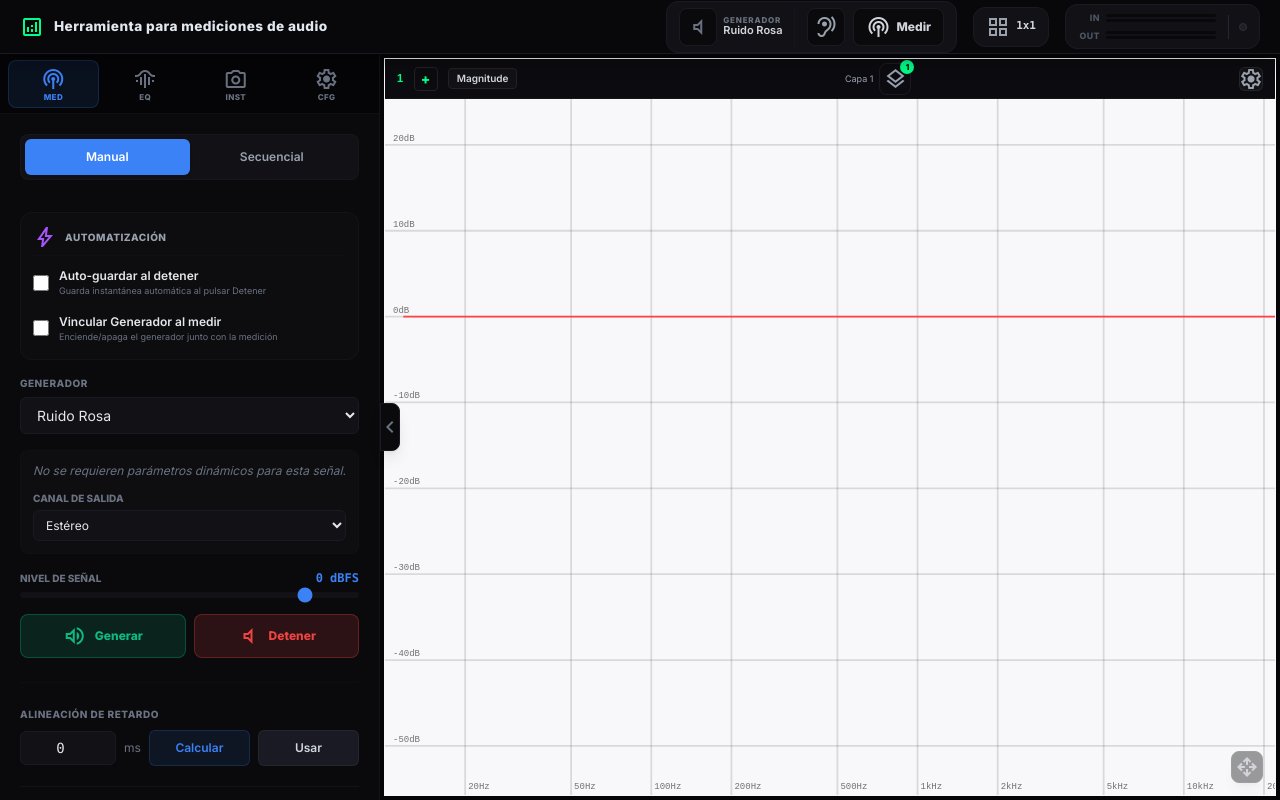
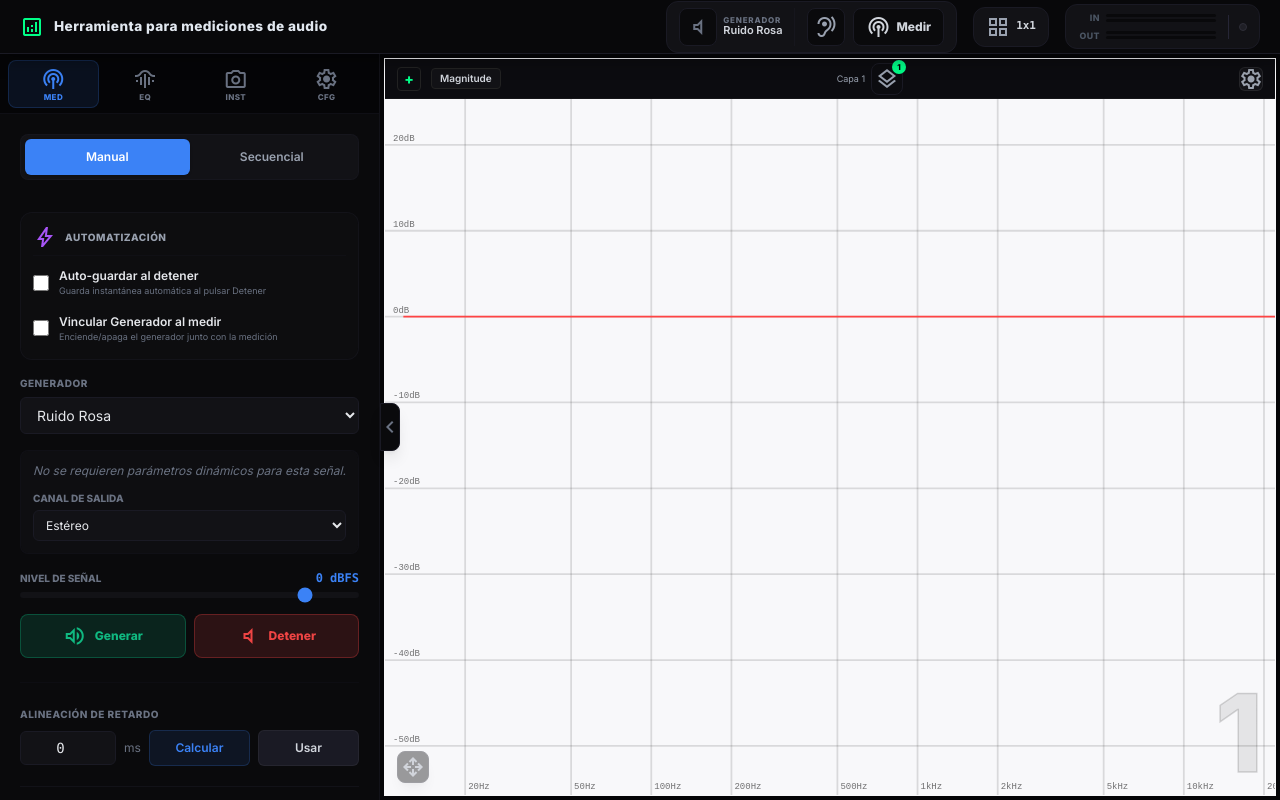
Before and after one commit to entrerios2/asistente, a SvelteKit app: page / in a window 1280 px wide. Built offline with nearby package versions, Linux system fonts and the light colour scheme.

Commit message:
feat: implement canvas-based Quadrant component for multi-metric audio analysis visualization

```diff
--- a/src/components/medicion/Quadrant.svelte
+++ b/src/components/medicion/Quadrant.svelte
@@ -1176,7 +1176,6 @@
          onwheel={(e) => e.stopPropagation()}
          ondblclick={(e) => e.stopPropagation()}>
         <div class="quadrant-title-group flex items-center gap-3">
-            <span class="quadrant-id font-bold text-[14px] text-emerald-400">{id.replace(/[qQ]-?/g, '')}</span>
 
             <!-- Botón "+ Métrica" -->
             <div class="relative inline-block">
@@ -1341,14 +1340,21 @@
     <!-- CANVAS DEL GRÁFICO -->
     <canvas bind:this={canvas} style="cursor: {cursorStyle}"></canvas>
 
+    <!-- WATERMARK ID DEL CUADRANTE -->
+    <span class="absolute bottom-2 right-3 text-[108px] font-black pointer-events-none select-none leading-none"
+          style="color: {uiStore.isDarkMode ? 'rgba(255,255,255,0.08)' : 'rgba(0,0,0,0.08)'};
+                 -webkit-text-stroke: 1.5px {uiStore.isDarkMode ? 'rgba(255,255,255,0.15)' : 'rgba(0,0,0,0.15)'};">
+        {id.replace(/[qQ]-?/g, '')}
+    </span>
+
 
 
     <!-- BOTÓN ÚNICO DE ZOOM CON MENÚ -->
-    <div class="absolute right-3 bottom-3 z-20 select-none">
+    <div class="absolute left-3 bottom-3 z-20 select-none">
         <div class="relative">
             {#if showZoomMenu}
                 <div class="fixed inset-0 z-40" onclick={() => showZoomMenu = false}></div>
-                <div class="absolute right-0 bottom-10 bg-[#0c0c0e] border border-[#1a1a24] rounded-lg p-1.5 shadow-xl z-50 min-w-[110px] flex flex-col gap-0.5">
+                <div class="absolute left-0 bottom-10 bg-[#0c0c0e] border border-[#1a1a24] rounded-lg p-1.5 shadow-xl z-50 min-w-[110px] flex flex-col gap-0.5">
                     {#each [
                         { mode: 'XY' as const, label: 'Libre (XY)', icon: 'open_with' },
                         { mode: 'X' as const, label: 'Solo Eje X', icon: 'swap_horiz' },
```
